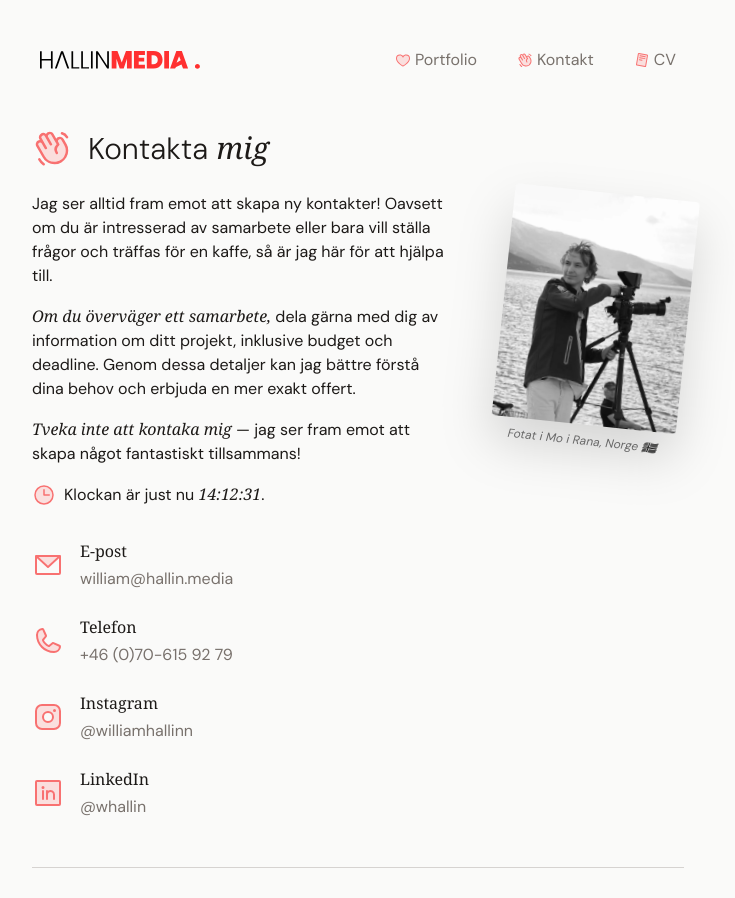
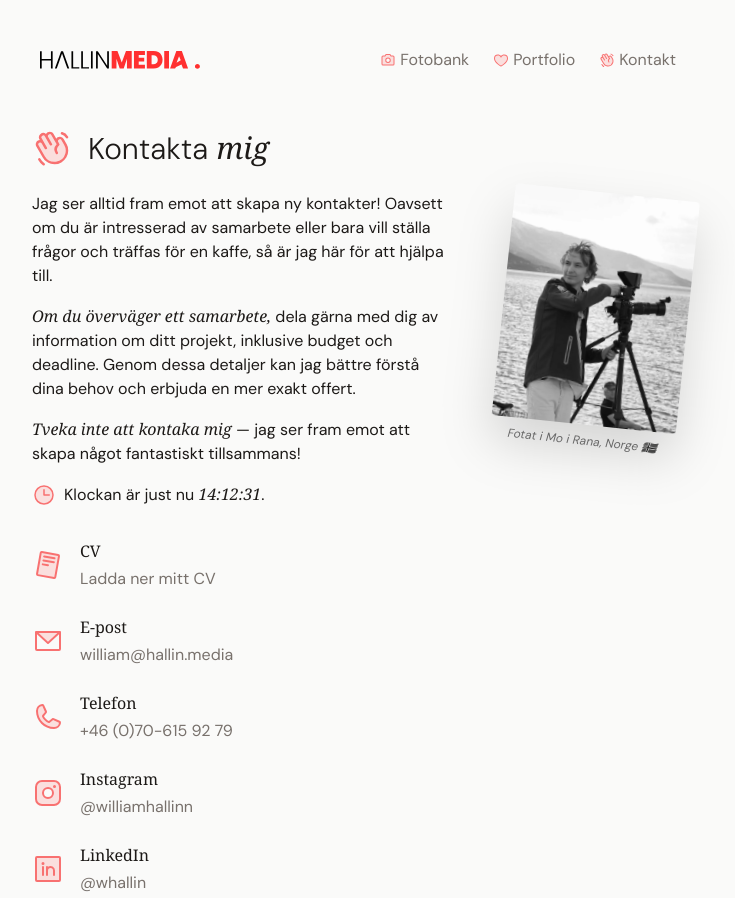
Before and after one commit to whallin/hallinmedia-website, an Astro site: page /contact in a window 1280 px wide. Shown: the top 898 px of the page, without its empty margins (282-1017 px from the left). Built offline with nearby package versions, Linux system fonts and the light colour scheme; Astro itself is replaced by a stand-in of ours; a web font is replaced by a local one.

Commit message:
chore: update to astro 5

```diff
--- a/astro.config.mjs
+++ b/astro.config.mjs
@@ -12,13 +12,13 @@ import mdx from "@astrojs/mdx";
 export default defineConfig({
   site: "https://hallin.media",
   trailingSlash: "ignore",
-  output: "hybrid",
+  output: "static",
 
-  adapter: cloudflare({
-    platformProxy: {
-      enabled: true,
-    },
-  }),
+  //adapter: cloudflare({
+  //  platformProxy: {
+  //    enabled: true,
+  //  },
+  //}),
 
   integrations: [
     tailwind(),
--- a/src/components/Navbar.astro
+++ b/src/components/Navbar.astro
@@ -4,9 +4,9 @@ import { getRelativeLocaleUrl } from "astro:i18n";
 
 import HallinmediaWordmark from "../assets/brand/wordmark.svg";
 
+import PhCameraDuotone from "./icon/PhCameraDuotone.astro";
 import PhHandWavingDuotone from "./icon/PhHandWavingDuotone.astro";
 import PhHeartDuotone from "./icon/PhHeartDuotone.astro";
-import PhReadCvLogoDuotone from "./icon/PhReadCvLogoDuotone.astro";
 ---
 
 <header
@@ -33,8 +33,22 @@ import PhReadCvLogoDuotone from "./icon/PhReadCvLogoDuotone.astro";
   <nav
     role="navigation"
     aria-label="Main navigation"
-    class="flex flex-wrap items-end justify-between gap-6 text-stone-500 sm:justify-start"
+    class="flex flex-wrap items-end justify-between gap-2 text-stone-500 sm:justify-start"
   >
+    <a
+      href="https://piwigo.hallin.media"
+      data-umami-event="Navigation Click"
+      data-umami-page="fotobank"
+      data-ga4-event="nav_click"
+      data-ga4-page="fotobank"
+      class="flex items-center gap-1 rounded-lg p-2 transition duration-150 hover:opacity-75 focus:outline-none focus:ring-2 focus:ring-red-600 active:opacity-50"
+      aria-label="View Fotobank"
+      target="_blank"
+      rel="noopener noreferrer"
+    >
+      <PhCameraDuotone class="h-4 w-4 text-red-400" aria-hidden="true" />
+      <span>Fotobank</span>
+    </a>
     <a
       href={getRelativeLocaleUrl(Astro.currentLocale ?? "en", "portfolio")}
       data-umami-event="Navigation Click"
@@ -59,17 +73,5 @@ import PhReadCvLogoDuotone from "./icon/PhReadCvLogoDuotone.astro";
       <PhHandWavingDuotone class="text-red-400" aria-hidden="true" />
       <span>Kontakt</span>
     </a>
-    <a
-      href={getRelativeLocaleUrl(Astro.currentLocale ?? "en", "cv")}
-      data-umami-event="Navigation Click"
-      data-umami-page="cv"
-      data-ga4-event="nav_click"
-      data-ga4-page="cv"
-      class="flex items-center gap-1 rounded-lg p-2 transition duration-150 hover:opacity-75 focus:outline-none focus:ring-2 focus:ring-red-600 active:opacity-50"
-      aria-label="View CV"
-    >
-      <PhReadCvLogoDuotone class="text-red-400" aria-hidden="true" />
-      <span>CV</span>
-    </a>
   </nav>
 </header>
--- /dev/null
+++ b/src/components/icon/PhCameraDuotone.astro
@@ -0,0 +1,20 @@
+---
+const props = Astro.props;
+---
+
+<svg
+  xmlns="http://www.w3.org/2000/svg"
+  width="256"
+  height="256"
+  viewBox="0 0 256 256"
+  {...props}
+>
+  <g fill="currentColor">
+    <path
+      d="M208 64h-32l-16-24H96L80 64H48a16 16 0 0 0-16 16v112a16 16 0 0 0 16 16h160a16 16 0 0 0 16-16V80a16 16 0 0 0-16-16m-80 104a36 36 0 1 1 36-36a36 36 0 0 1-36 36"
+      opacity="0.2"></path>
+    <path
+      d="M208 56h-27.72l-13.63-20.44A8 8 0 0 0 160 32H96a8 8 0 0 0-6.65 3.56L75.71 56H48a24 24 0 0 0-24 24v112a24 24 0 0 0 24 24h160a24 24 0 0 0 24-24V80a24 24 0 0 0-24-24m8 136a8 8 0 0 1-8 8H48a8 8 0 0 1-8-8V80a8 8 0 0 1 8-8h32a8 8 0 0 0 6.66-3.56L100.28 48h55.43l13.63 20.44A8 8 0 0 0 176 72h32a8 8 0 0 1 8 8ZM128 88a44 44 0 1 0 44 44a44.05 44.05 0 0 0-44-44m0 72a28 28 0 1 1 28-28a28 28 0 0 1-28 28"
+    ></path>
+  </g>
+</svg>
--- a/src/content/config.ts
+++ b/src/content.config.ts
@@ -1,7 +1,8 @@
 import { z, defineCollection } from "astro:content";
+import { glob } from "astro/loaders";
 
 const portfolioCollection = defineCollection({
-  type: "content",
+  loader: glob({ pattern: "**/[^_]*.mdx", base: "./src/content/portfolio" }),
   schema: ({ image }) =>
     z.object({
       title: z.string(),
@@ -9,7 +10,7 @@ const portfolioCollection = defineCollection({
       category: z.string(),
       language: z.enum(["sv", "en"]),
       thumbnail: z.object({
-        src: image().refine((img) => img.width === 1280 && img.height === 720),
+        src: image(),
         alt: z.string(),
       }),
       publishDate: z.date(),
--- a/src/pages/contact.astro
+++ b/src/pages/contact.astro
@@ -1,12 +1,14 @@
 ---
 import { Picture } from "astro:assets";
+import { getRelativeLocaleUrl } from "astro:i18n";
 import ImgContact from "../assets/contactimg.webp";
+import PhInstagramLogoDuotone from "../components/icon/brands/PhInstagramLogoDuotone.astro";
+import PhLinkedinLogoDuotone from "../components/icon/brands/PhLinkedinLogoDuotone.astro";
 import PhClockDuotone from "../components/icon/PhClockDuotone.astro";
 import PhEnvelopeSimpleDuotone from "../components/icon/PhEnvelopeSimpleDuotone.astro";
 import PhHandWavingDuotone from "../components/icon/PhHandWavingDuotone.astro";
 import PhPhoneDuotone from "../components/icon/PhPhoneDuotone.astro";
-import PhInstagramLogoDuotone from "../components/icon/brands/PhInstagramLogoDuotone.astro";
-import PhLinkedinLogoDuotone from "../components/icon/brands/PhLinkedinLogoDuotone.astro";
+import PhReadCvLogoDuotone from "../components/icon/PhReadCvLogoDuotone.astro";
 import LayoutMain from "../layouts/Main.astro";
 ---
 
@@ -72,6 +74,27 @@ import LayoutMain from "../layouts/Main.astro";
     class="flex flex-col gap-6"
     aria-label="Kontaktinformation"
   >
+    <a
+      id="contact-link-cv"
+      href={getRelativeLocaleUrl(Astro.currentLocale ?? "en", "cv")}
+      target="_blank"
+      data-umami-event="contact_cv_click"
+      data-ga4-event="contact_interaction"
+      data-ga4-event-category="engagement"
+      data-ga4-event-label="cv"
+      class="w-fit opacity-0"
+      aria-label="Ladda ner mitt CV"
+    >
+      <div
+        class="flex w-fit items-center gap-4 transition duration-150 hover:text-red-400 active:opacity-50"
+      >
+        <PhReadCvLogoDuotone class="h-8 w-8 text-red-400" aria-hidden="true" />
+        <div class="flex flex-col gap-1">
+          <span class="font-serif">CV</span>
+          <span class="text-stone-500">Ladda ner mitt CV</span>
+        </div>
+      </div>
+    </a>
     <a
       id="contact-link-mail"
       href="mailto:william@hallin.media"
@@ -175,6 +198,7 @@ import LayoutMain from "../layouts/Main.astro";
           [
             "#contact-header--icon",
             "#contact-header",
+            "#contact-link-cv",
             "#contact-link-mail",
             "#contact-link-phone",
             "#contact-link-ig",
@@ -193,6 +217,7 @@ import LayoutMain from "../layouts/Main.astro";
 
         gsap.from(
           [
+            "#contact-link-cv",
             "#contact-link-mail",
             "#contact-link-phone",
             "#contact-link-ig",
--- a/src/pages/portfolio/[...slug].astro
+++ b/src/pages/portfolio/[id].astro
@@ -1,6 +1,6 @@
 ---
 import { Picture } from "astro:assets";
-import { getCollection } from "astro:content";
+import { getCollection, render } from "astro:content";
 import Avatar from "../../assets/avatar.webp";
 import PhClockDuotone from "../../components/icon/PhClockDuotone.astro";
 import PhHourglassMediumDuotone from "../../components/icon/PhHourglassMediumDuotone.astro";
@@ -10,21 +10,21 @@ import LayoutWorkPost from "../../layouts/WorkPost.astro";
 export async function getStaticPaths() {
   const portfolioEntries = await getCollection("portfolio");
   return portfolioEntries.map((entry) => ({
-    params: { slug: entry.slug },
+    params: { id: entry.id },
     props: { entry },
   }));
 }
 
 const { entry } = Astro.props;
-const { Content, remarkPluginFrontmatter } = await entry.render();
+const { Content, remarkPluginFrontmatter } = await render(entry);
 ---
 
 <LayoutWorkPost
-  title=`${entry.data.title}`
-  description=`${entry.data.description}`
-  thumbnail=`${entry.data.thumbnail.src}`
-  publishDate=`${entry.data.publishDate.toISOString()}`
-  modifiedDate=`${entry.data.modifiedDate.toISOString()}`
+  title={entry.data.title}
+  description={entry.data.description}
+  thumbnail={entry.data.thumbnail.src}
+  publishDate={entry.data.publishDate.toISOString()}
+  modifiedDate={entry.data.modifiedDate.toISOString()}
 >
   <section>
     <Picture
```
Also changed, not shown: package.json (+10 -10 lines), src/components/icon/PhClockDuotone.astro (+8 -2 lines), 3 other files.
